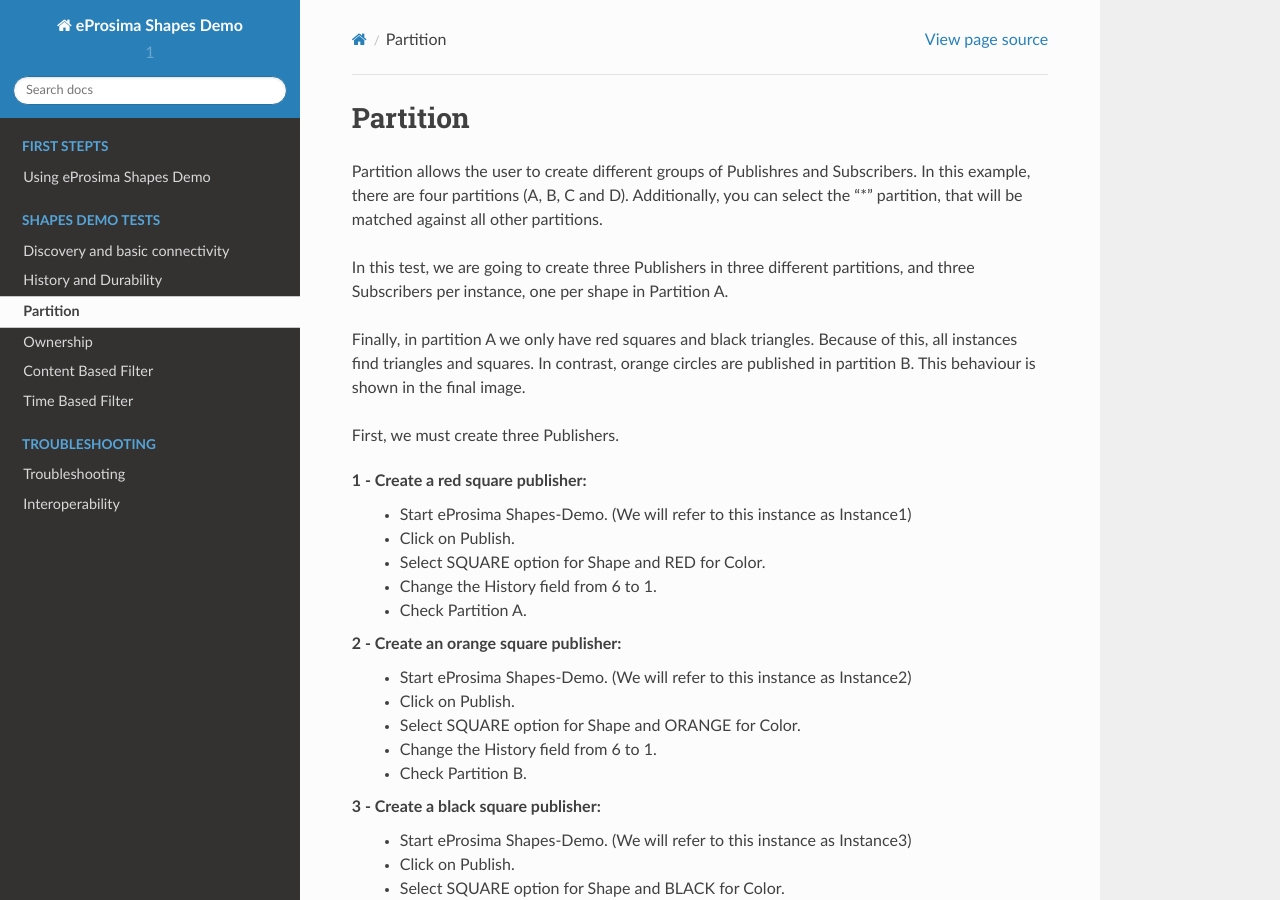
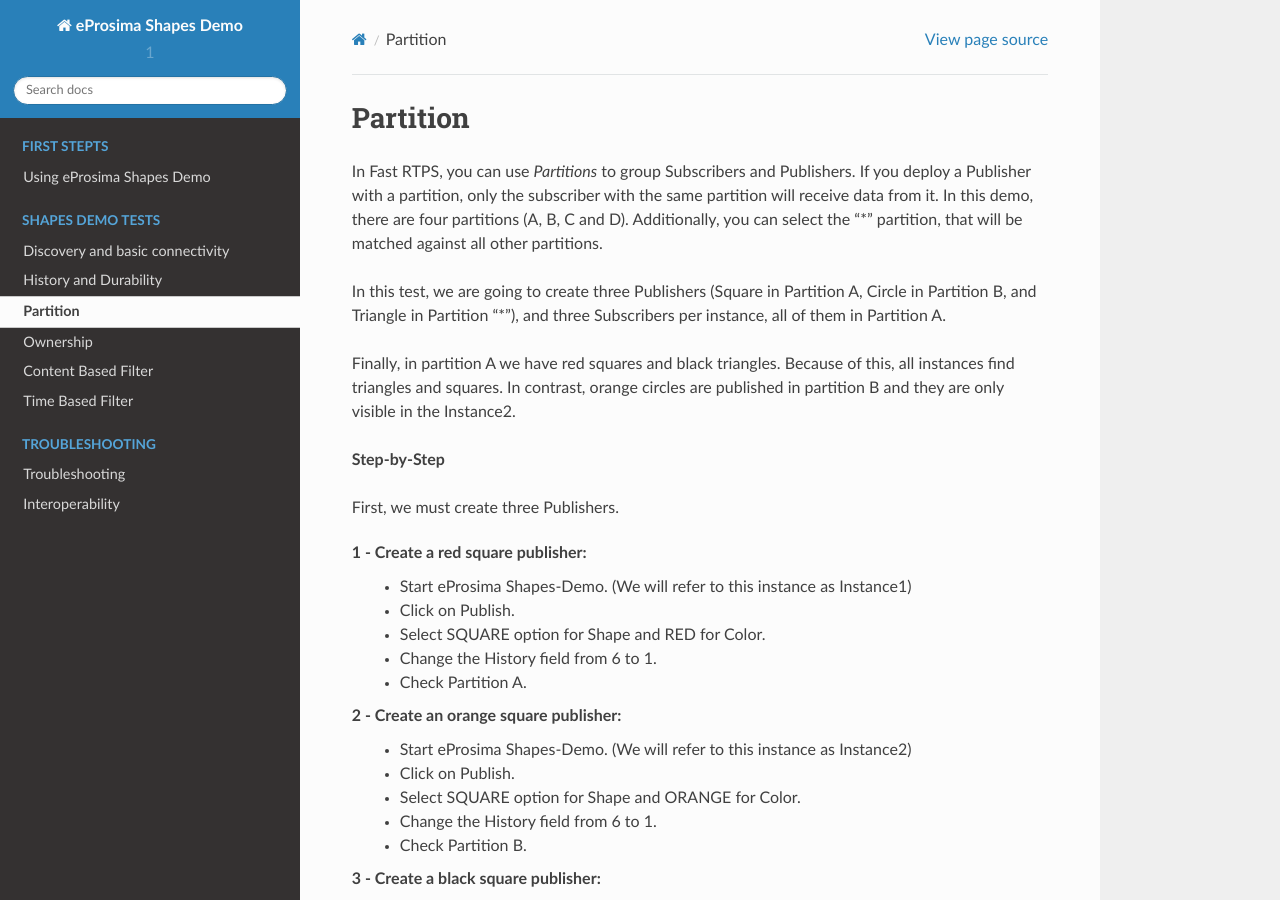
Before and after one commit to eProsima/Shapes-Demo-Docs, a Sphinx documentation site: the page built from docs/partition.rst, in a window 1280 px wide and 900 px high. Built offline with Sphinx 7.4.7 and the Read the Docs theme 2.0.0, drawn with Linux system fonts in a browser that asks for light colours.

Commit message:
Update partition.rst

```diff
--- a/docs/partition.rst
+++ b/docs/partition.rst
@@ -1,12 +1,13 @@
 Partition
 =========
 
-Partition allows the user to create different groups of Publishres and Subscribers. In this example, there are four partitions (A, B, C and D). Additionally, you can select the “*” partition, that will be matched against all other partitions.
+In Fast RTPS, you can use *Partitions* to group Subscribers and Publishers. If you deploy a Publisher with a partition, only the subscriber with the same partition will receive data from it. In this demo, there are four partitions (A, B, C and D). Additionally, you can select the “*” partition, that will be matched against all other partitions.
 
-In this test, we are going to create three Publishers in three different partitions, and three Subscribers per instance, one per shape in Partition A.
+In this test, we are going to create three Publishers (Square in Partition A, Circle in Partition B, and Triangle in Partition "*"), and three Subscribers per instance, all of them in Partition A.
 
-Finally, in partition A we only have red squares and black triangles. Because of this, all instances find triangles and squares.
-In contrast, orange circles are published in partition B. This behaviour is shown in the final image.
+Finally, in partition A we have red squares and black triangles. Because of this, all instances find triangles and squares. In contrast, orange circles are published in partition B and they are only visible in the Instance2.
+
+**Step-by-Step**
 
 First, we must create three Publishers.
 
```
